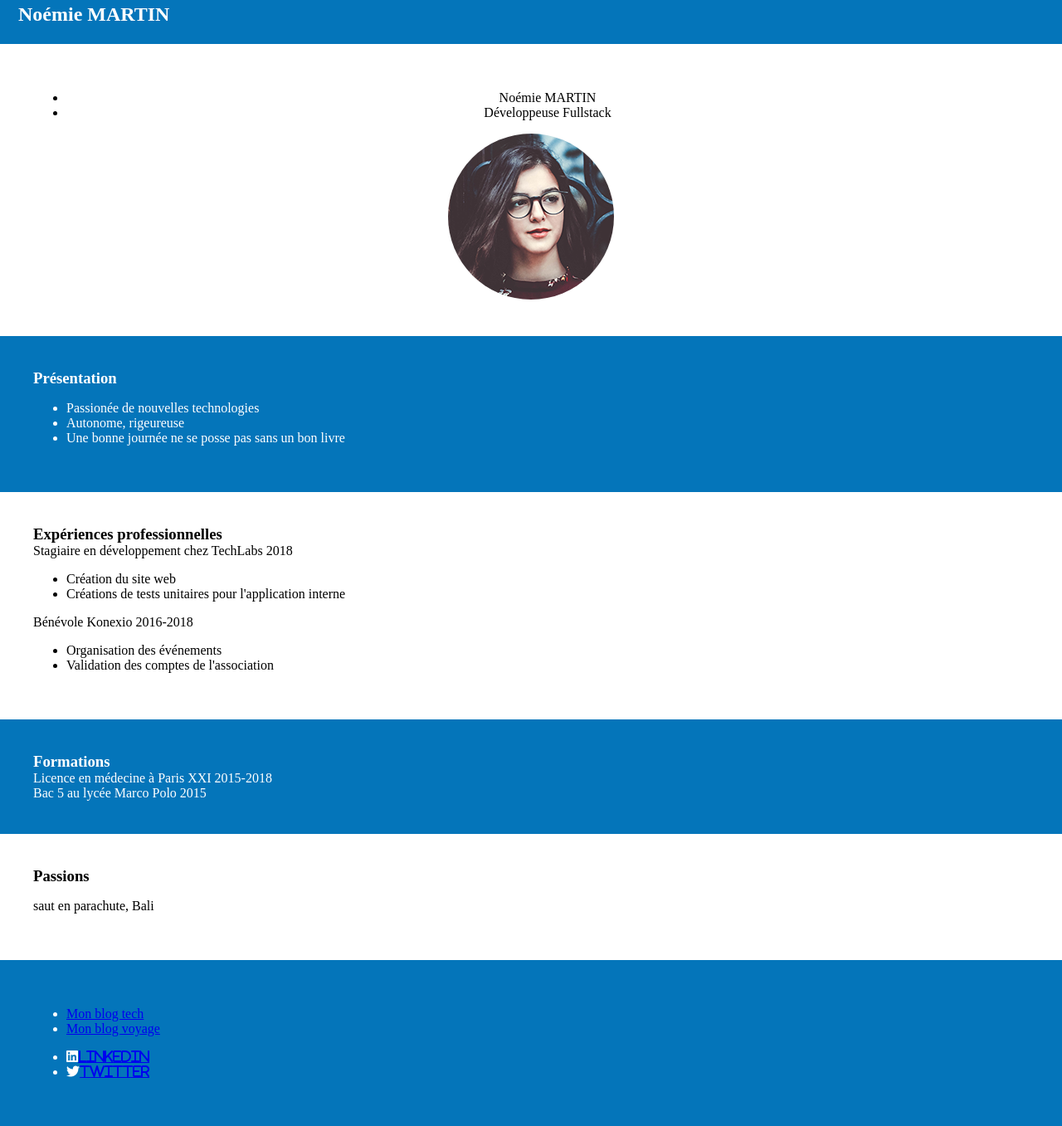
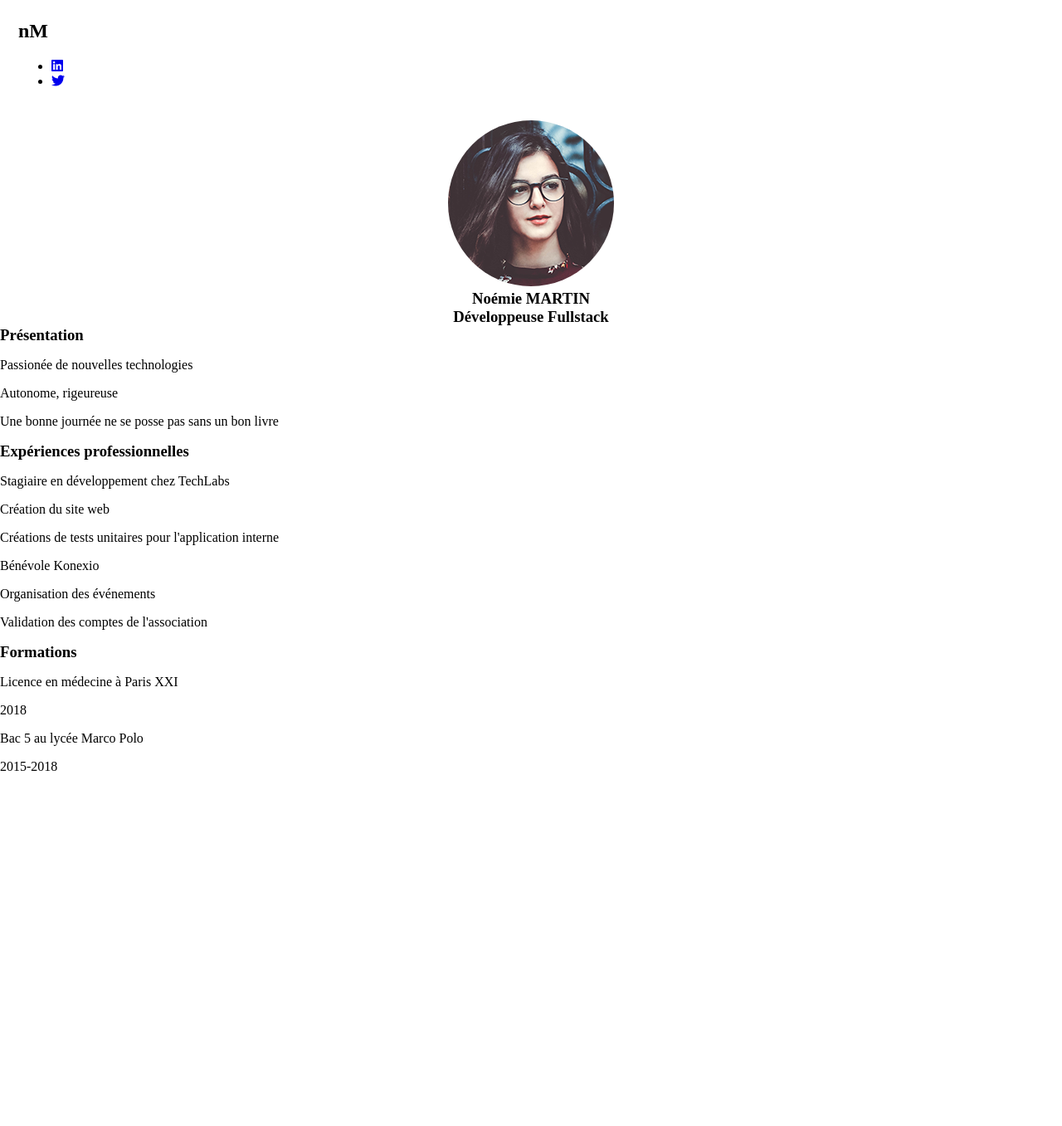
Before and after one commit to sauravfr/sauravfr.github.io, a plain HTML site: page index.html in a window 1280 px wide. Shown: the part 18-1375 px from the top of the page at 83% size. After the commit the page ends 951 px from the top, so only its background shows below. Drawn offline with Linux system fonts and the light colour scheme.

Commit message:
update index

```diff
--- a/index.html
+++ b/index.html
@@ -3,79 +3,63 @@
 <head>
     <meta charset="UTF-8"/>
     <meta name="viewport" content="width=device-width, initial-scale=1.0"/>
-    <title>CV du Noémie MARTIN</title>
     <script src="https://kit.fontawesome.com/ec60810067.js" crossorigin="anonymous"></script>
-    <link rel="stylesheet" href="./css/style.css"/>
+    <link rel="stylesheet" href="./css/style.css">
+    <title>DOJO</title>
 </head>
 <body>
-    <nav class="background-blue">
-        <h2>Noémie MARTIN</h2>
-    </nav>
-    <section class="profil">
-        <ul>
-            <li>Noémie MARTIN</li>
-            <li>Développeuse Fullstack</li>
-        </ul>
-        <img src="./img/noemie_martin.png" alt="img-noemie martin"/>
-    </section> <!-- /profil -->
-    <section class="background-blue">
-        <h3>Présentation</h3>
-        <ul>
-            <li>Passionée de nouvelles technologies</li>
-            <li>Autonome, rigeureuse</li>
-            <li>Une bonne journée ne se posse pas sans un bon livre</li>
-        </ul>
-    </section> <!-- /presentation -->
-    <section>
-        <h3>Expériences professionnelles</h3>
+    <nav>
+        <h1>nM</h1>
         <div>
-            <span>Stagiaire en développement chez TechLabs</span>
-            <span>2018</span>
             <ul>
-                <li>Création du site web</li>
-                <li>Créations de tests unitaires pour l'application interne</li>
+                <li><a class="footer-a" href="#"><i class="fab fa-linkedin"></i></a></li>
+                <li><a class="footer-a" href="#"><i class="fab fa-twitter"></i></a></li>
             </ul>
         </div>
+    </nav> <!-- /navbar -->
+    <div class="profil">
+        <img src="./img/noemie_martin.png" alt="img-noemie-martin">
         <div>
-            <span>Bénévole Konexio</span>
-            <span>2016-2018</span>
-            <ul>
-                <li>Organisation des événements</li>
-                <li>Validation des comptes de l'association</li>
-            </ul>
+            <h3>Noémie MARTIN</h3>
+            <h3>Développeuse Fullstack</h3>
         </div>
-    </section> <!-- /experiences professionnelles -->
-    <section class="background-blue">
+    </div> <!-- /profil -->
+    <div class="cards">
         <div>
-            <h3>Formations</h3>
-            <div>
-                <span>Licence en médecine à Paris XXI</span>
-                <span>2015-2018</span>
-            </div>
-            <div>
-                <span>Bac 5 au lycée Marco Polo</span>
-                <span>2015</span>
-            </div>
+            <div class="presentation">
+                <h3>Présentation</h3>
+                <p>Passionée de nouvelles technologies</p>
+                <p>Autonome, rigeureuse</p>
+                <p>Une bonne journée ne se posse pas sans un bon livre</p>
+            </div>  <!-- /presentation -->
         </div>
-    </section> <!-- /formation -->
-    <section>
-        <h3>Passions</h3>
-        <p>saut en parachute, Bali</p>
-    </section> <!-- /passions -->
-    <section class="background-blue">
-        <ul>
-            <li><a href="https://www.konexio.eu/">Mon blog tech</a></li>
-            <li><a href="https://www.konexio.eu/">Mon blog voyage</a></li>
-        </ul>
-        <ul></ul>
-        <ul>
-            <li>
-                <i class="fab fa-linkedin"><a class="footer-a" href="#">Linkedin</a></i>
-            </li>
-            <li>
-                <i class="fab fa-twitter"><a class="footer-a" href="#">Twitter</a></i>
-            </li>
-        </ul>
-    </section> <!-- /footer -->
+        <div>
+            <div class="experience">
+                <h3>Expériences professionnelles</h3>
+                <p>Stagiaire en développement chez TechLabs</p>
+                <p>Création du site web</p>
+                <p>Créations de tests unitaires pour l'application interne</p>
+                <p>Bénévole Konexio</p>
+                <p>Organisation des événements</p>
+                <p>Validation des comptes de l'association</p>
+
+            </div> <!-- /experiences -->
+
+        </div>
+        <div>
+            <div class="formation">
+                <h3>Formations</h3>
+                <div>
+                    <p>Licence en médecine à Paris XXI</p>
+                    <span>2018</span>
+                    <p>Bac 5 au lycée Marco Polo</p>
+                    <span>2015-2018</span>
+                </div>
+
+            </div>  <!-- /formation -->
+        </div>
+
+    </div>
+
 </body>
 </html>
```
